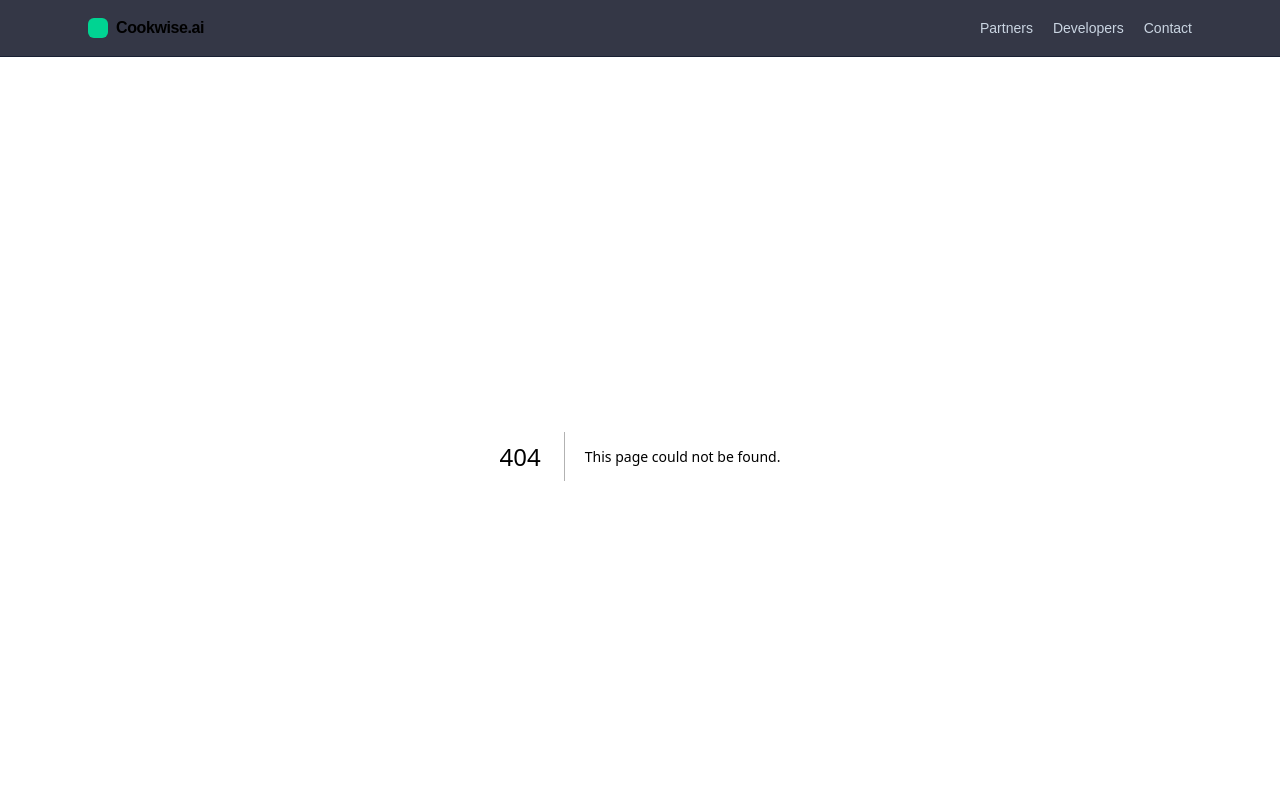
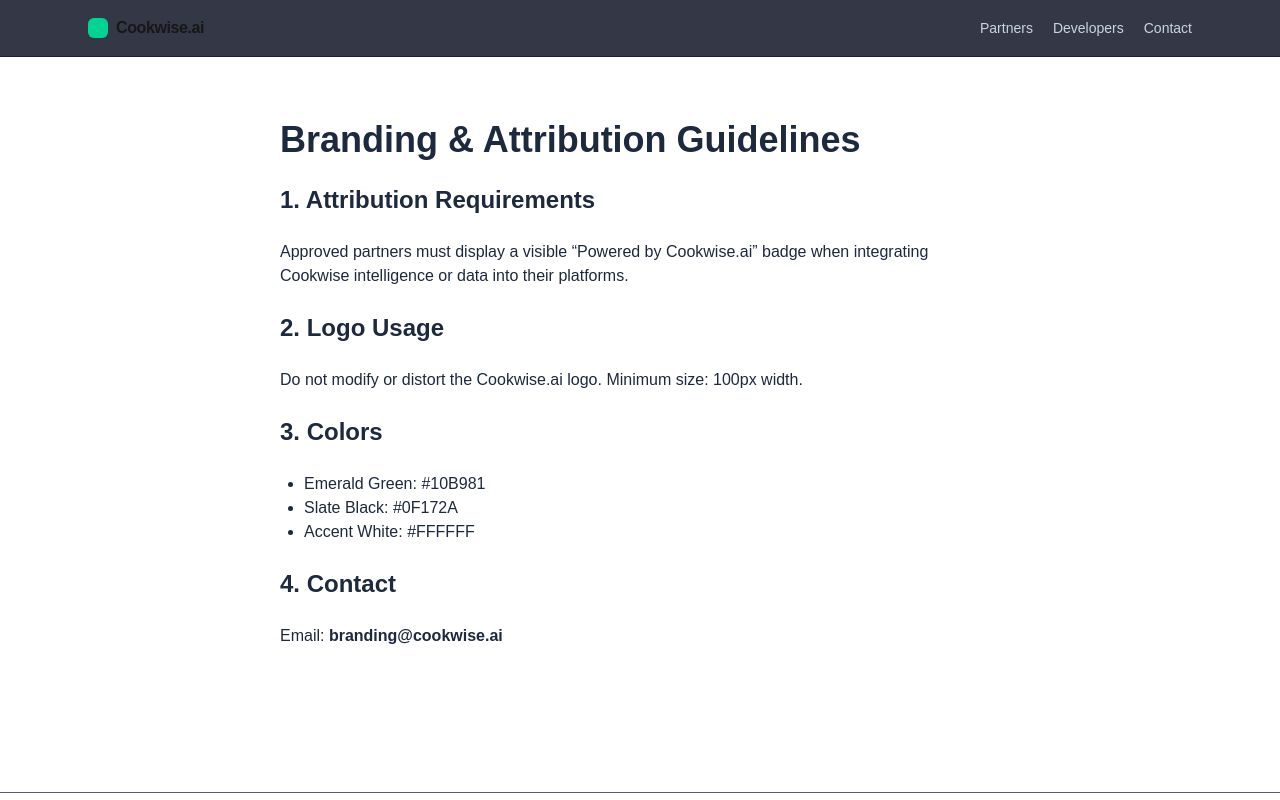
Before and after one commit to robsalter-lab/nextjs-cookwisemkt, a Next.js app: page /branding in a window 1280 px wide. Before the commit this address had no page. Shown: the top 800 px of the page. Built offline with nearby package versions, Linux system fonts and the light colour scheme.

Commit message:
Create page.tsx

```diff
--- /dev/null
+++ b/app/branding/page.tsx
@@ -0,0 +1,28 @@
+export default function BrandingGuidelines() {
+  return (
+    <div className="max-w-3xl mx-auto px-6 py-16 text-slate-800">
+      <h1 className="text-4xl font-bold mb-6">Branding & Attribution Guidelines</h1>
+
+      <h2 className="text-2xl font-semibold my-6">1. Attribution Requirements</h2>
+      <p>
+        Approved partners must display a visible “Powered by Cookwise.ai” badge
+        when integrating Cookwise intelligence or data into their platforms.
+      </p>
+
+      <h2 className="text-2xl font-semibold my-6">2. Logo Usage</h2>
+      <p>
+        Do not modify or distort the Cookwise.ai logo. Minimum size: 100px width.
+      </p>
+
+      <h2 className="text-2xl font-semibold my-6">3. Colors</h2>
+      <ul className="list-disc ml-6 mb-4">
+        <li>Emerald Green: #10B981</li>
+        <li>Slate Black: #0F172A</li>
+        <li>Accent White: #FFFFFF</li>
+      </ul>
+
+      <h2 className="text-2xl font-semibold my-6">4. Contact</h2>
+      <p>Email: <strong>branding@cookwise.ai</strong></p>
+    </div>
+  );
+}
```
